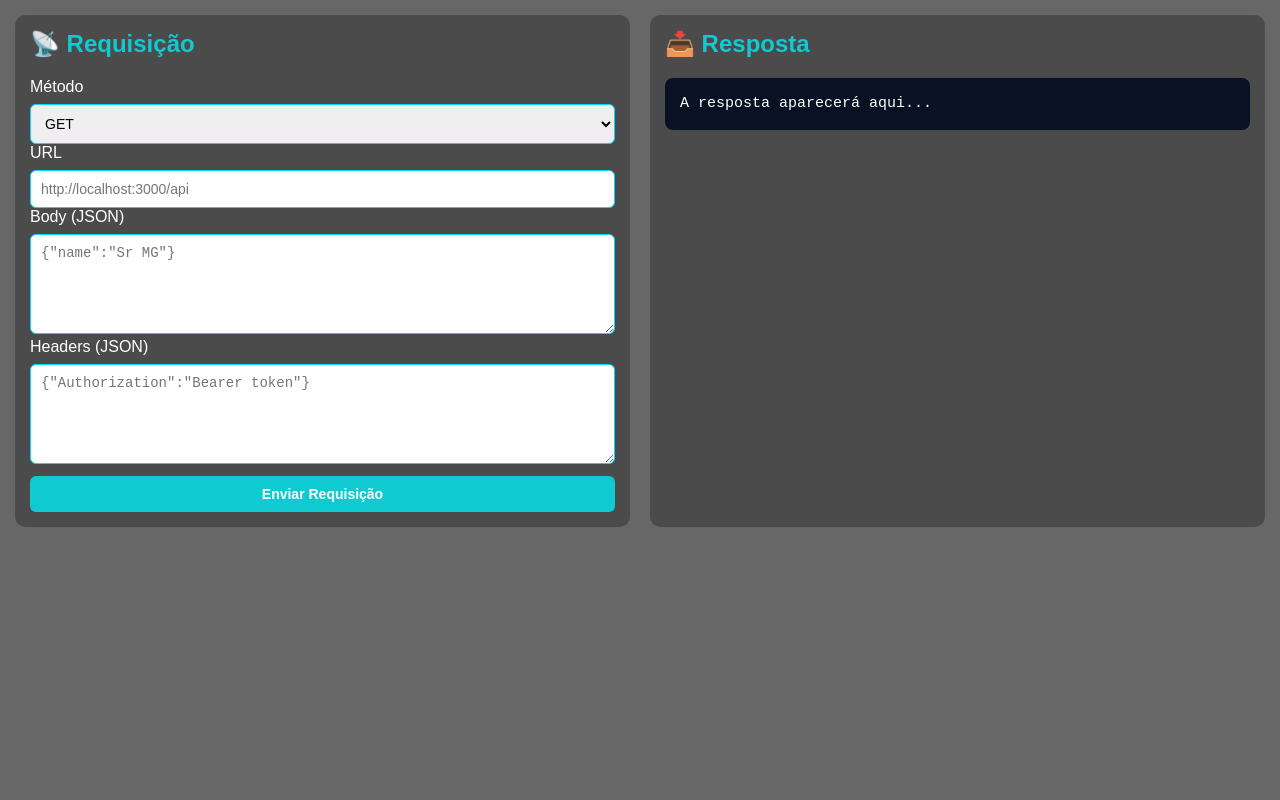
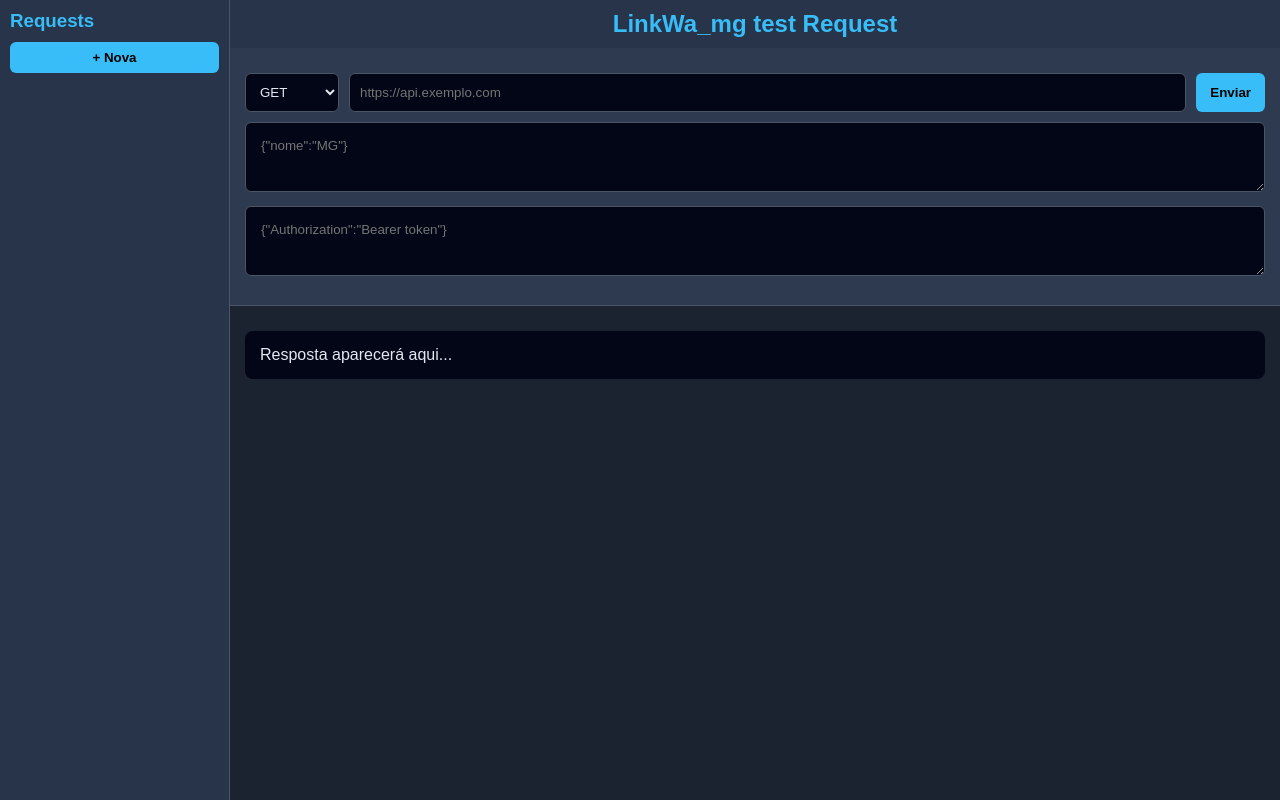
Before and after one commit to marcelino05/linkwaRequest, a plain HTML site: page index.html in a window 1280 px wide. Drawn offline with nearby package versions, Linux system fonts and the light colour scheme.

Commit message:
added post

```diff
--- /dev/null
+++ b/app.js
@@ -0,0 +1,134 @@
+let ultimaRequest = null
+const historyList = document.getElementById("history")
+
+// elementos reutilizados (melhor performance)
+const methodEl = document.getElementById("method")
+const urlEl = document.getElementById("url")
+const bodyEl = document.getElementById("body")
+const headersEl = document.getElementById("headers")
+const responseBox = document.getElementById("response")
+const statusBox = document.getElementById("status")
+const timeBox = document.getElementById("time")
+
+function novaRequest() {
+
+  const method = methodEl.value
+  const url = urlEl.value
+  const body = bodyEl.value
+  const headers = headersEl.value
+
+  if (url) {
+
+    const li = document.createElement("li")
+    li.textContent = method + " " + url
+    li.className = "bord"
+
+    let clickTimer = null
+
+    // clique normal → carregar
+li.addEventListener("click", () => {
+  methodEl.value = method
+  urlEl.value = url
+  bodyEl.value = body
+  headersEl.value = headers
+})
+
+// botão direito → remover
+li.addEventListener("contextmenu", (e) => {
+  e.preventDefault()
+
+  if (confirm("Remover esta request?")) {
+    li.remove()
+  }
+})
+
+    historyList.prepend(li)
+  }
+
+  // limpar campos
+  urlEl.value = ""
+  bodyEl.value = ""
+  headersEl.value = ""
+  responseBox.textContent = "Nova requisição pronta..."
+}
+
+
+// ==========================
+// REQUEST
+// ==========================
+
+async function sendRequest() {
+
+  const start = Date.now()
+
+  const method = methodEl.value
+  const url = urlEl.value.trim()
+  const body = bodyEl.value.trim()
+  const headersInput = headersEl.value.trim()
+
+  if (!url) {
+    responseBox.textContent = "Digite uma URL válida"
+    return
+  }
+
+  let customHeaders = {}
+
+  if (headersInput) {
+    try {
+      customHeaders = JSON.parse(headersInput)
+    } catch {
+      responseBox.textContent = "Headers inválidos (JSON)"
+      return
+    }
+  }
+
+  const options = {
+    method,
+    headers: {
+      "Content-Type": "application/json",
+      ...customHeaders
+    }
+  }
+
+  if (method !== "GET" && body) {
+    try {
+      options.body = JSON.stringify(JSON.parse(body))
+    } catch {
+      responseBox.textContent = "Body inválido (JSON)"
+      return
+    }
+  }
+
+  try {
+
+    responseBox.innerHTML = "<span style='opacity:0.6'>Carregando...</span>"
+
+    const res = await fetch(url, options)
+
+    const time = Date.now() - start
+
+    statusBox.textContent = "Status: " + res.status
+    statusBox.style.color = res.ok ? "lightgreen" : "red"
+
+    timeBox.textContent = " | Tempo: " + time + "ms"
+
+    const type = res.headers.get("content-type") || ""
+
+    let data
+    let formatted = ""
+
+    if (type.includes("application/json")) {
+      data = await res.json()
+      formatted = JSON.stringify(data, null, 2)
+    } else {
+      data = await res.text()
+      formatted = data
+    }
+
+    const highlighted = hljs.highlightAuto(formatted)
+    responseBox.innerHTML = highlighted.value
+
+  } catch (err) {
+    responseBox.textContent = "Erro: " + err.message
+  }
+}
--- a/index.html
+++ b/index.html
@@ -2,306 +2,76 @@
 <html lang="pt">
 
 <head>
-
   <meta charset="UTF-8">
   <meta name="viewport" content="width=device-width, initial-scale=1.0">
-
-  <title>linkWa-mg Object Request</title>
 
   <link rel="stylesheet" href="https://cdnjs.cloudflare.com/ajax/libs/highlight.js/11.9.0/styles/github-dark.min.css">
 
   <script src="https://cdnjs.cloudflare.com/ajax/libs/highlight.js/11.9.0/highlight.min.js"></script>
 
-  <style>
-    :root {
-      --primary: #0FCAD1;
-      --background: #676767;
-      --card: #00000045;
-      --border: #03D8FF;
-    }
 
-    * {
-      box-sizing: border-box;
-    }
-
-    body {
-      margin: 0;
-      font-family: Arial, sans-serif;
-      background: var(--background);
-      padding: 15px;
-    }
-
-    .container {
-      display: flex;
-      flex-flow: column nowrap;
-      gap: 20px;
-    }
-
-    .card {
-      background: var(--card);
-      padding: 15px;
-      border-radius: 10px;
-    }
-
-    h2 {
-      margin-top: 0;
-      color: var(--primary);
-    }
-
-    input,
-    select,
-    textarea,
-    button {
-      width: 100%;
-      padding: 10px;
-      margin-top: 8px;
-      border-radius: 6px;
-      border: 1px solid var(--border);
-      font-size: 14px;
-      outline: none;
-    }
-
-    textarea {
-      min-height: 100px;
-      resize: vertical;
-    }
-
-    button {
-      background: var(--primary);
-      color: white;
-      border: none;
-      cursor: pointer;
-      font-weight: bold;
-    }
-
-    button:hover {
-      opacity: .9;
-    }
-
-    pre {
-      background: #091125;
-      padding: 15px;
-      border-radius: 8px;
-      overflow: auto;
-      font-size: 15px;
-      line-height: 1.5;
-      font-size: 15px;
-      color: white;
-      white-space: pre-wrap;
-      word-wrap: break-word;
-    }
-
-    .pl {
-      color: white;
-      font-weight: 500;
-    }
-
-    @media(min-width:768px) {
-
-      .container {
-        flex-direction: row;
-      }
-
-      .card {
-        flex: 1;
-        max-width: 100vh;
-      }
-
-    }
-
-    /* fundo do código */
-    .hljs {
-      background: #091125;
-      color: #ffffff;
-    }
-
-    /* chaves {} [] */
-    .hljs-punctuation {
-      color: #00E5FF;
-    }
-
-
-    /* nomes das propriedades */
-    .hljs-attr {
-      color: #f4f4f4;
-      font-weight: bold;
-    }
-
-    /* strings */
-    .hljs-string {
-      color: #01E400;
-      font-weight: bolder;
-    }
-
-    /* números */
-    .hljs-number {
-      color: #FFB300;
-      font-weight: bolder;
-    }
-
-    /* boolean */
-    .hljs-literal {
-      color: #E1042C;
-      font-weight: bolder;
-    }
-
-    /* null */
-    .hljs-keyword {
-      color: #FF1313;
-      font-weight: bold;
-    }
-  </style>
-
+  <title>LinkWA MG - API Tester</title>
+  <link rel="stylesheet" href="style.css">
 </head>
 
 <body>
 
-  <div class="container">
+  <div class="app">
 
-    <div class="card">
+    <aside class="sidebar">
 
-      <h2>📡 Requisição</h2>
+      <h3>Requests</h3>
 
-      <label class="pl">Método</label>
+      <button onclick="novaRequest()">+ Nova</button>
 
-      <select id="method">
-        <option>GET</option>
-        <option>POST</option>
-        <option>PUT</option>
-        <option>DELETE</option>
-      </select>
+      <ul id="history"></ul>
 
-      <label class="pl">URL</label>
+    </aside>
+    <main class="workspace">
+      <h2 style="text-align: center;">LinkWa_mg test Request </h2>
 
-      <input id="url" placeholder="http://localhost:3000/api">
+      <section class="request">
 
-      <label class="pl">Body (JSON)</label>
+        <div class="topbar">
 
-      <textarea id="body" placeholder='{"name":"Sr MG"}'></textarea>
+          <select id="method">
+            <option>GET</option>
+            <option>POST</option>
+            <option>PUT</option>
+            <option>PATCH</option>
+            <option>DELETE</option>
+          </select>
 
-      <label class="pl">Headers (JSON)</label>
+          <input id="url" placeholder="https://api.exemplo.com">
 
-      <textarea id="headers" placeholder='{"Authorization":"Bearer token"}'></textarea>
+          <button onclick="sendRequest()">Enviar</button>
 
-      <button onclick="sendRequest()">Enviar Requisição</button>
+        </div>
 
-    </div>
+        <textarea id="body" placeholder='{"nome":"MG"}'></textarea>
 
-    <div class="card">
+        <textarea id="headers" placeholder='{"Authorization":"Bearer token"}'></textarea>
 
-      <h2>📥 Resposta</h2>
+      </section>
 
-      <pre>
-<code id="response">A resposta aparecerá aqui...</code>
-</pre>
+      <section class="response">
 
-    </div>
+        <div class="response-info">
+          <span id="status"></span>
+          <span id="time"></span>
+        </div>
+
+        <pre id="response">Resposta aparecerá aqui...</pre>
+
+      </section>
+
+    </main>
 
   </div>
 
-  <script>
-    async function sendRequest() {
 
-      const method = document.getElementById("method").value
-      const url = document.getElementById("url").value.trim()
-      const body = document.getElementById("body").value.trim()
-      const headersInput = document.getElementById("headers").value.trim()
+  <script src="app.js">
 
-      const responseBox = document.getElementById("response")
-
-      if (!url) {
-        return responseBox.innerHTML = "Erro: URL inválida"
-        responseBox.classList.add("red")
-      }
-
-      let customHeaders = {}
-
-      if (headersInput) {
-
-        try {
-
-          customHeaders = JSON.parse(headersInput)
-
-        } catch {
-
-          return responseBox.innerHTML = "Erro: Headers não são JSON válido"
-
-
-        }
-
-      }
-
-      const headers = { ...customHeaders }
-
-      if (method !== "GET") {
-        headers["Content-Type"] = "application/json"
-      }
-
-      const options = {
-        method,
-        headers
-      }
-
-      if (method !== "GET" && body) {
-
-        try {
-
-          options.body = JSON.stringify(JSON.parse(body))
-
-        } catch {
-
-          return responseBox.innerHTML = "Erro: Body não é JSON válido"
-
-        }
-
-      }
-
-      try {
-
-        responseBox.textContent = "Carregando..."
-
-        const start = performance.now()
-
-        const res = await fetch(url, options)
-
-        const end = performance.now()
-
-        const time = (end - start).toFixed(2)
-
-        const type = res.headers.get("content-type")
-
-        let data
-
-        if (type && type.includes("application/json")) {
-
-          data = await res.json()
-
-        } else {
-
-          data = await res.text()
-
-        }
-
-        const result = {
-
-          status: res.status,
-          ok: res.ok,
-          time_ms: time,
-          data: data
-
-        }
-
-        const formatted = JSON.stringify(result, null, 2)
-
-        responseBox.innerHTML = hljs.highlight(formatted, { language: "json" }).value
-
-      } catch (error) {
-
-        responseBox.innerHTML = error.message
-
-      }
-
-    }
   </script>
 
 </body>
--- /dev/null
+++ b/style.css
@@ -0,0 +1,247 @@
+:root {
+  --primary: #38BDF8;
+  --ovr: rgba(56,189,248,0.15);
+  --bg: #1B2330;
+  --sidebar: #273449;
+  --card: #2E3A50;
+  --border: #4B5563;
+  --text: #E2E8F0;
+}
+
+    * {
+      box-sizing: border-box;
+      margin: 0;
+      padding: 0;
+      font-family: Arial, sans-serif;
+    }
+
+    body {
+      background: var(--bg);
+      color: var(--text);
+    }
+
+    /* APP */
+
+    .app {
+      display: flex;
+      min-height: 100vh;
+    }
+    #time{
+      color: white;
+    }
+
+    /* SIDEBAR */
+
+    .sidebar {
+      width: 230px;
+      background: var(--sidebar);
+      padding: 10px;
+      border-right: 1px solid var(--border);
+    }
+
+    main h2 {
+      background: var(--sidebar);
+      padding: 10px 0;
+      color: var(--primary);
+    }
+
+    .sidebar h3 {
+      margin-bottom: 10px;
+      color: var(--primary);
+    }
+
+    .sidebar button {
+      width: 100%;
+      padding: 8px;
+      border: none;
+      border-radius: 6px;
+      background: var(--primary);
+      color: black;
+      font-weight: bold;
+      cursor: pointer;
+      margin-bottom: 10px;
+    }
+
+    .sidebar ul {
+      list-style: none;
+    }
+
+    .sidebar li {
+      padding: 6px;
+      font-size: 14px;
+      cursor: pointer;
+      opacity: .9;
+    }
+
+    /* WORKSPACE */
+
+    .workspace {
+      flex: 1;
+      display: flex;
+      flex-direction: column;
+    }
+
+    /* REQUEST AREA */
+
+    .request {
+      padding: 25px 15px;
+      border-bottom: 1px solid var(--border);
+      background: var(--card);
+    }
+
+    .topbar {
+      display: flex;
+      gap: 10px;
+      flex-wrap: wrap;
+    }
+
+    select,
+    input {
+      padding: 10px;
+      border-radius: 6px;
+      border: 1px solid var(--border);
+      outline: none;
+    }
+
+    input {
+      flex: 1;
+    }
+
+    button {
+      padding: 10px 14px;
+      border: none;
+      border-radius: 6px;
+      background: var(--primary);
+      font-weight: bold;
+      cursor: pointer;
+      opacity: 1;
+      transition: .3s;
+      outline: none;
+    }
+
+    /* TEXTAREAS */
+
+    textarea {
+      width: 100%;
+      margin-top: 10px;
+      padding: 15px;
+      background: var(--text);
+      border: 1px solid var(--border);
+      border-radius: 6px;
+      color: white;
+      min-height: 70px;
+      outline: none;
+      word-break: break-all;
+    }
+
+    input:hover,
+    select:hover,
+    textarea:hover {
+      border: 1px solid var(--primary);
+    }
+
+    button:hover {
+      opacity: .8;
+    }
+
+    /* RESPONSE */
+
+    .response {
+      flex: 1;
+      padding: 15px;
+      overflow: auto;
+    }
+
+    .response-info {
+      margin-bottom: 10px;
+      font-weight: bold;
+    }
+
+    pre {
+      background: #020617;
+      padding: 15px;
+      border-radius: 8px;
+      overflow: auto;
+      word-break: break-all;
+      color: #E2E8F0;
+
+    }
+
+    input,
+    textarea, select{
+      background: #020617;
+      color: #E2E8F0;
+    }
+
+    /* MOBILE */
+
+    @media(max-width:768px) {
+
+      .app {
+        flex-direction: column;
+      }
+
+      .sidebar {
+        width: 100%;
+      }
+
+      .topbar {
+        flex-direction: column;
+      }
+
+    }
+
+    .hljs {
+      background: #091125;
+      color: #ffffff;
+    }
+
+    /* chaves {} [] */
+    .hljs-punctuation {
+      color: #00E5FF;
+    }
+
+
+    /* nomes das propriedades */
+    .hljs-attr {
+      color: #f4f4f4;
+      font-weight: 500;
+    }
+
+    /* strings */
+    .hljs-string {
+      color: #05CB05;
+      font-weight: 500;
+    }
+
+    /* números */
+    .hljs-number {
+      color: #FFB300;
+      font-weight: 500;
+    }
+
+    /* boolean */
+    .hljs-literal {
+      color: #E1042C;
+   font-weight: 500;
+
+    }
+
+    /* null */
+    .hljs-keyword {
+      color: #FF1313;
+      font-weight: 500;
+    }
+
+    .bord {
+      word-break: break-all;
+      border: 1px solid transparent;
+      transition: .3s;
+      color: white;
+    }
+
+    .bord:hover {
+      border: 1px solid var(--primary);
+      background: var(--ovr);
+      border-radius: 3px;
+    }
```
